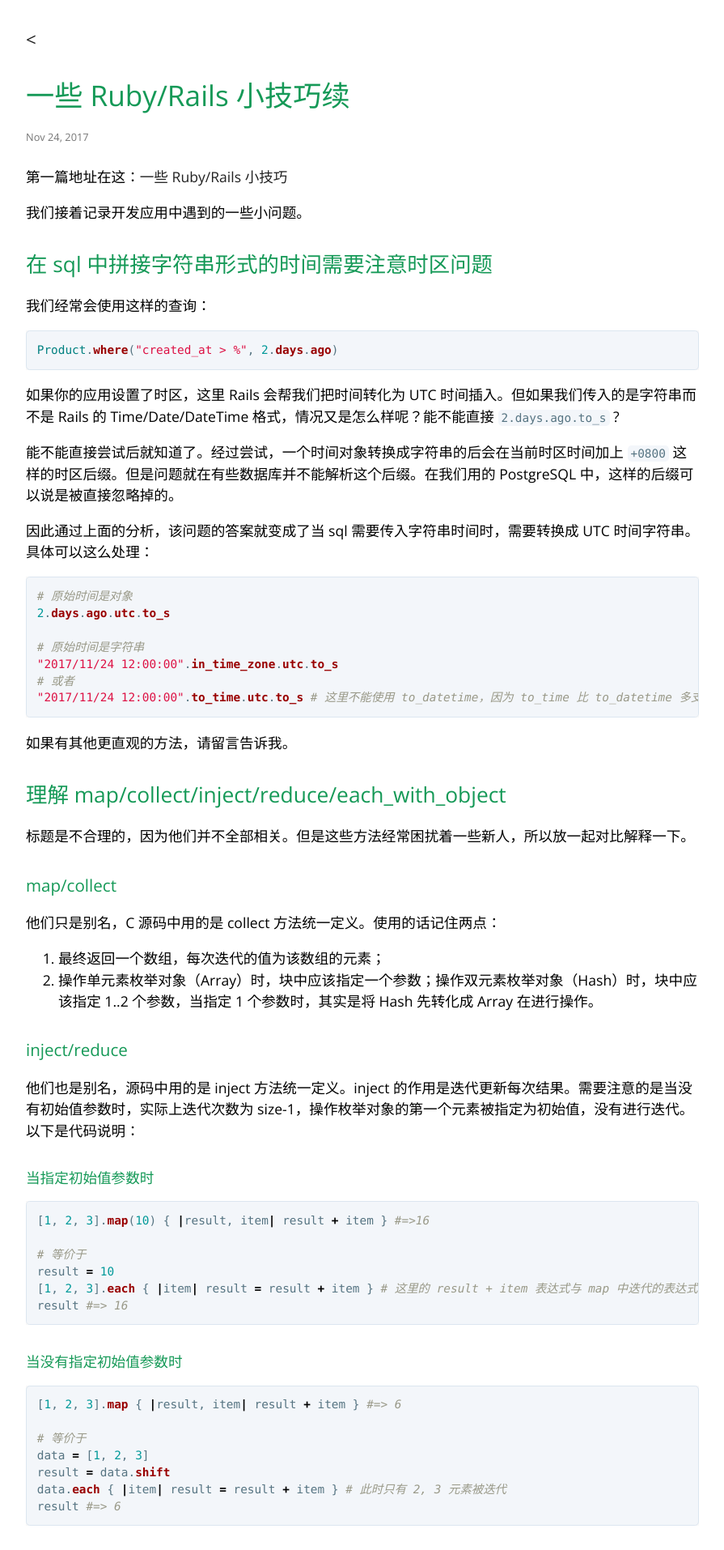
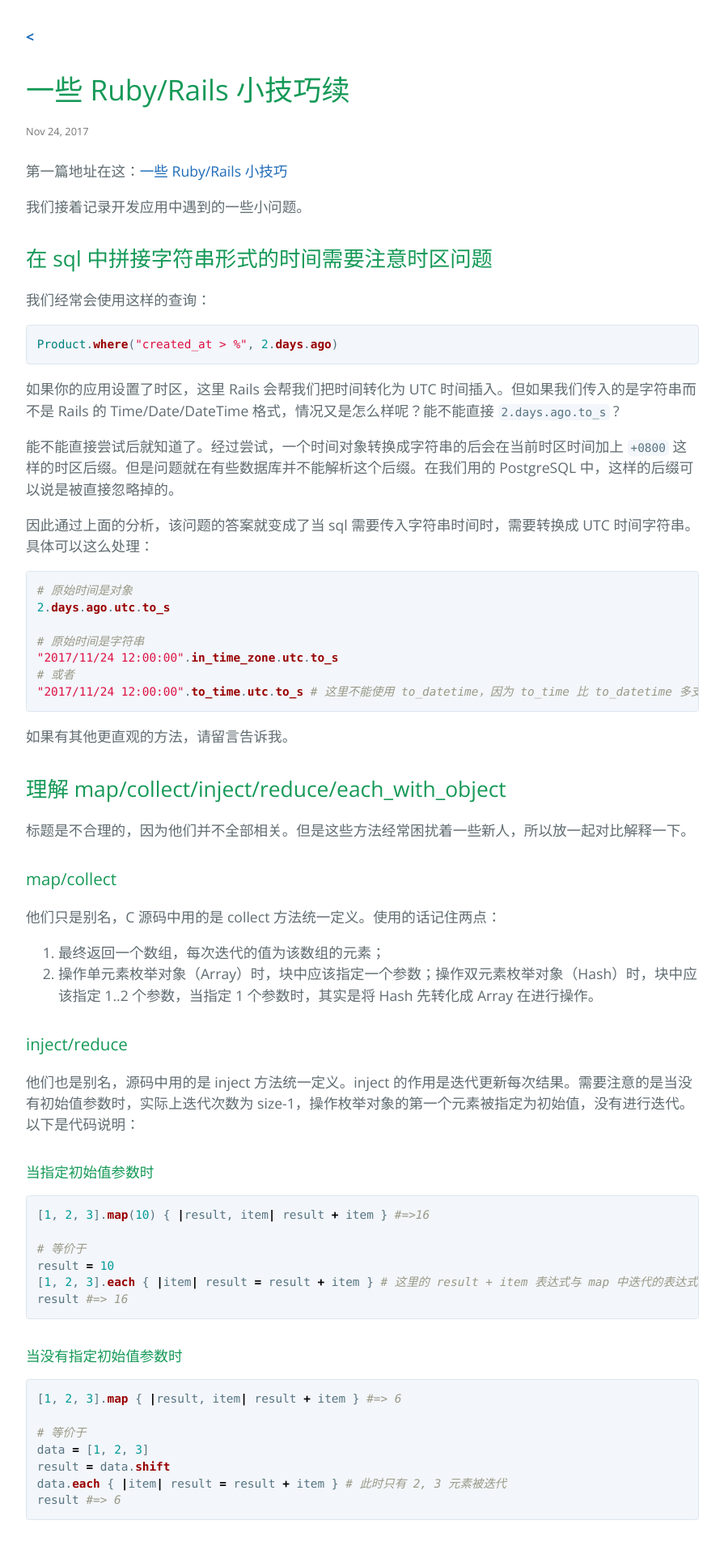
Before and after one commit to songhuangcn/songhuangcn.github.io, a Jekyll site: the page built from _posts/2017-11-24-10-some-tips-of-ruby-and-rails-continued.md, in a window 1280 px wide. Shown: the top 1914 px of the page at 81% size, without its empty margins (192-1087 px from the left). Built offline with Jekyll 4.4.1, drawn with Linux system fonts in a browser that asks for light colours; our own code applies the rules of GitHub Pages for plain Markdown files; comment, search, counter and statistics services are not loaded.

Commit message:
Change to default style of theme

```diff
--- a/_includes/header.html
+++ b/_includes/header.html
@@ -6,6 +6,6 @@
   {%- assign title = page.title | escape -%}
 {%- endif -%}
 
-<div class="mb font-lg">
-  <a href="{{ url }}">&lt; {{ title }}</a>
+<div class="mb">
+  <a href="{{ url }}"><strong>&lt; {{ title }}</strong></a>
 </div>
--- a/_posts/2017-11-24-10-some-tips-of-ruby-and-rails-continued.md
+++ b/_posts/2017-11-24-10-some-tips-of-ruby-and-rails-continued.md
@@ -3,7 +3,7 @@ title:  '一些 Ruby/Rails 小技巧续'
 tags:   [Ruby, Rails]
 ---
 
-第一篇地址在这：[一些 Ruby/Rails 小技巧](http://pinewong.com/posts/9-some-tips-of-ruby-and-rails)
+第一篇地址在这：[一些 Ruby/Rails 小技巧]({{ '/posts/9-some-tips-of-ruby-and-rails' | relative_url }})
 
 我们接着记录开发应用中遇到的一些小问题。
 
--- a/assets/css/style.scss
+++ b/assets/css/style.scss
@@ -2,12 +2,12 @@
 ---
 
 // 覆盖
-$body-text-color: rgba(0, 0, 0, 1);
-$body-link-color: rgba(0, 0, 0, 0.87);
-$body-hint-color: rgba(0, 0, 0, 0.54);
+// $body-text-color: rgba(0, 0, 0, 1);
+// $body-link-color: rgba(0, 0, 0, 0.87);
 
 // 自定义
 $base-font-size: 1rem;
+$body-hint-color: rgba(0, 0, 0, 0.54);
 
 @import 'jekyll-theme-cayman';
 
--- a/_layouts/index.html
+++ b/index.html
@@ -2,7 +2,7 @@
 layout: default
 ---
 
-<h1>Song Huang</h1>
+<div class="font-lg mb"><strong>Song Huang</strong></div>
 <div class="mb">{{ site.description }}</div>
 <a href="{{ '/posts' | absolute_url }}">
   <div class="mb">
--- a/_layouts/posts.html
+++ b/posts.html
@@ -1,5 +1,6 @@
 ---
 layout: default
+title: Posts
 ---
 
 {%- assign date_format = site.date_format | default: "%b %-d, %Y" -%}
```
Also changed, not shown: other parts of index.html (+0 -4 lines), index.md (deleted, +0 -3 lines), posts.md (deleted, +0 -4 lines).
